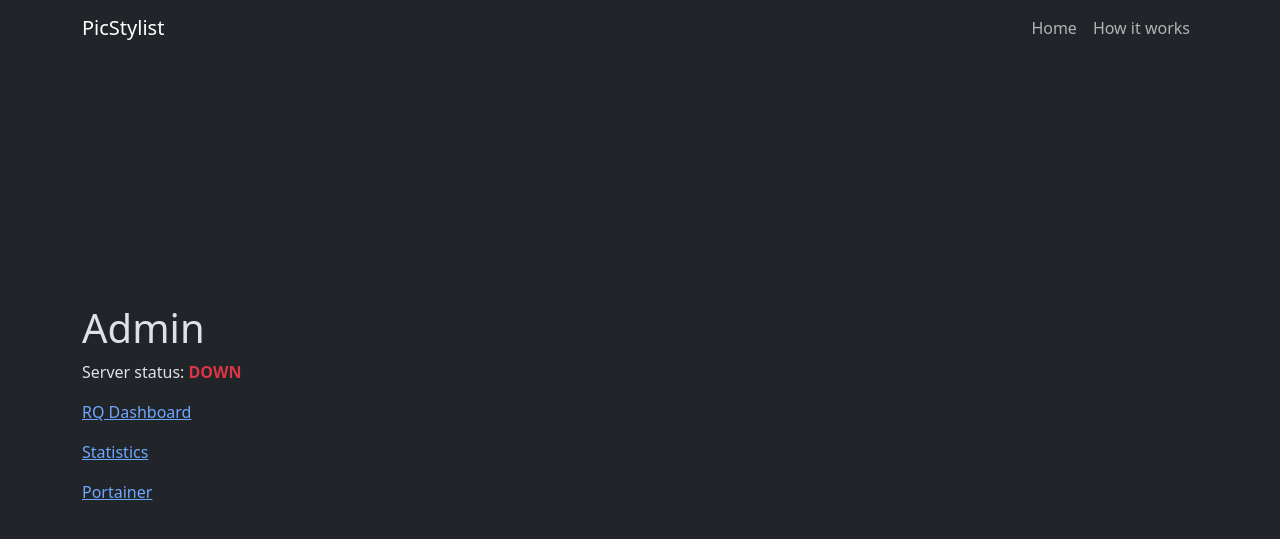
After one commit to vsemionov/picstylist, a Flask app: template templates/admin/admin.html in a window 1280 px wide. The commit adds this page. Shown: the top 539 px of the page. Run offline with Flask 3, Linux system fonts and the light colour scheme; the template is opened without the code that fills it, so the values that code supplies are empty; parts of the project's set-up code (start-up, migrations or seed data) failed here and were passed over; some libraries are stand-ins or nearby versions.

Commit message:
admin page

```diff
--- a/app.py
+++ b/app.py
@@ -1,7 +1,7 @@
 import uuid
 from pathlib import Path
 
-from flask import Flask, request, session, abort, url_for, redirect, render_template, jsonify, send_file
+from flask import Flask, request, session, abort, url_for, make_response, redirect, render_template, jsonify, send_file
 from werkzeug.utils import secure_filename
 from werkzeug.exceptions import Forbidden, NotFound
 from jinja2 import TemplateNotFound
@@ -118,17 +118,29 @@ def image(session_id, job_id, filename):
     return send_file(path, mimetype=settings.RESULT_FORMAT[1], **kwargs)
 
 
-@app.route('/status/')
-def server_status():
-    return '', 200 if utils.check_health(app, job_queue) else 503
-
-
 @app.route('/<path:name>.html')
 def page(name):
     try:
         return render_template(f'pages/{name}.html')
     except TemplateNotFound:
         abort(404)
+
+
+@app.route('/status/')
+def server_status():
+    healthy = utils.check_health(app, job_queue)
+    status = 200 if healthy else 503
+    response = make_response('', status)
+    response.mimetype = 'text/plain'
+    return response
+
+
+@app.route('/admin/')
+@auth_limit
+@auth.login_required
+def admin():
+    status = utils.check_health(app, job_queue)
+    return render_template('admin/admin.html', status=status)
 
 
 @app.route('/admin/stats/')
--- a/compose.yaml
+++ b/compose.yaml
@@ -9,6 +9,7 @@ services:
       - ADMIN_USERNAME=${ADMIN_USERNAME}
       - ADMIN_PASSWORD=${ADMIN_PASSWORD}
       - APP_ENV=${APP_ENV}
+      - PORTAINER_PORT=8443
       - PROXY_X_FOR_PROTO=${PROXY_X_FOR_PROTO}
       - REDIS_HOST=redis
       - SECRET_KEY=${SECRET_KEY}
--- /dev/null
+++ b/templates/admin/admin.html
@@ -0,0 +1,16 @@
+{% extends 'base.html' %}
+
+{% block content %}
+  <h1>{% block title %}Admin{% endblock %}</h1>
+  <p>
+    Server status:
+    {% if status %}
+      <strong class="text-success">UP</strong>
+    {% else %}
+      <strong class="text-danger">DOWN</strong>
+    {% endif %}
+  </p>
+  <p><a href="{{ url_for('rq_dashboard.queues_overview') }}">RQ Dashboard</a></p>
+  <p><a href="{{ url_for('stats') }}">Statistics</a></p>
+  <p><a href="https://{{ request.host.split(':')[0] }}:{{ settings.PORTAINER_PORT }}/">Portainer</a></p>
+{% endblock %}
--- a/templates/admin/stats.html
+++ b/templates/admin/stats.html
@@ -7,9 +7,9 @@
     {% for period, (finished, failed, unfinished) in job_stats.items() %}
       <li>
         Last <strong>{{ period }}</strong>:
-        <span class="text-success"><strong>{{ finished }}</strong> finished</span>
-        {%- if failed %}, <span class="text-danger"><strong>{{ failed }}</strong> failed</span>{% endif %}
-        {%- if unfinished %}<span class="text-warning">, <strong>{{ unfinished }}</strong> unfinished</span>{% endif %}
+        <strong class="text-success">{{ finished }}</strong> finished
+        {%- if failed %}, <strong class="text-danger">{{ failed }}</strong> failed{% endif %}
+        {%- if unfinished %}, <strong class="text-warning">{{ unfinished }}</strong> unfinished{% endif %}
       </li>
     {% endfor %}
   </ul>
--- a/web/settings.py
+++ b/web/settings.py
@@ -40,6 +40,7 @@ JOB_KWARGS = {
 }
 AJAX_POLL_INTERVAL = 2
 AJAX_TIMEOUT = 30
+PORTAINER_PORT = int(os.environ['PORTAINER_PORT'])
 
 
 class RequestIDLogFilter(logging.Filter):
@@ -112,7 +113,8 @@ def configure(app):
     # Admin
     admin_username = os.environ['ADMIN_USERNAME']
     admin_password = os.environ['ADMIN_PASSWORD']
-    assert len(admin_username) > 0 and len(admin_password) > 0
+    if not (admin_username and admin_password):
+        raise ValueError('ADMIN_USERNAME and ADMIN_PASSWORD must be set.')
 
     # Flask-HTTPAuth
     auth = HTTPBasicAuth(realm='Restricted Access')
@@ -138,6 +140,7 @@ def configure(app):
     system_queue = Queue(name=globals.SYSTEM_QUEUE, connection=redis_client)
     scheduler = Scheduler(queue=system_queue, connection=system_queue.connection)
     for job in scheduler.get_jobs():
+        scheduler.cancel(job)
         job.delete()
     start_time = datetime.utcnow()
     scheduler.schedule(start_time, 'worker.tasks.log_stats', id='log_stats', interval=60, timeout=30)
@@ -145,6 +148,7 @@ def configure(app):
         interval=(15 * 60), timeout=30)
     scheduler.schedule(start_time + timedelta(minutes=1.1), 'worker.tasks.health_check', id=globals.HEALTH_CHECK_JOB_ID,
         interval=globals.HEALTH_CHECK_INTERVAL, timeout=30, at_front=True)
+    scheduler.cron('0 3 * * *', 'worker.tasks.maintenance', id='maintenance', timeout=30)
 
     # RQ Dashboard
     app.config['RQ_DASHBOARD_REDIS_URL'] = redis_url
```
Also changed, not shown: 1 other file.
